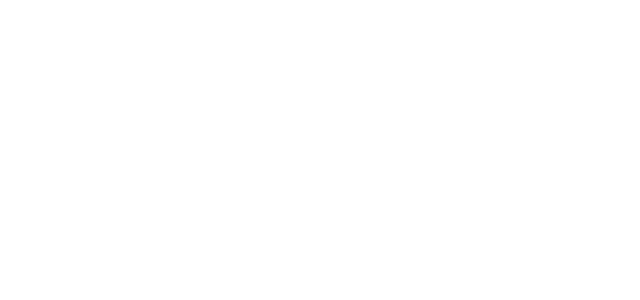
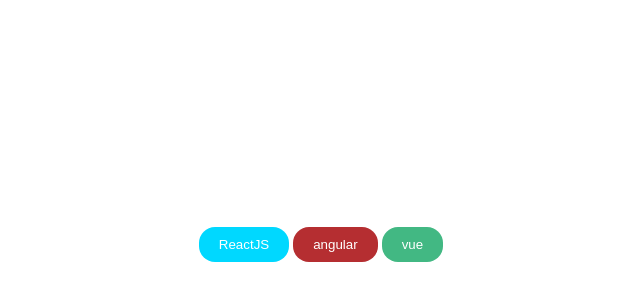
Before and after one commit to OneSignalDevelopers/OneSignal-React-NPM-Sample, a React (Create React App) app: page / in a window 1280 px wide. Shown: the part 156-456 px from the top of the page, without its empty margins (319-959 px from the left). Built offline with nearby package versions, Linux system fonts and the light colour scheme.

Commit message:
on Handle tag

```diff
--- a/src/App.css
+++ b/src/App.css
@@ -1,38 +1,31 @@
 .App {
   text-align: center;
+  height: 100vh;
+  display: flex;
+  align-items: center;
+  justify-content: center;
 }
 
-.App-logo {
-  height: 40vmin;
-  pointer-events: none;
+.btn {
+  border: none;
+  color: white;
+  padding: 10px 20px;
+  text-align: center;
+  text-decoration: none;
+  display: inline-block;
+  margin: 4px 2px;
+  cursor: pointer;
+  border-radius: 16px;
 }
 
-@media (prefers-reduced-motion: no-preference) {
-  .App-logo {
-    animation: App-logo-spin infinite 20s linear;
-  }
+.btn--react {
+  background-color: #00d8ff;
 }
 
-.App-header {
-  background-color: #282c34;
-  min-height: 100vh;
-  display: flex;
-  flex-direction: column;
-  align-items: center;
-  justify-content: center;
-  font-size: calc(10px + 2vmin);
-  color: white;
+.btn--angular {
+  background-color: #b52e31;
 }
 
-.App-link {
-  color: #61dafb;
+.btn--vue {
+  background-color: #42b883;
 }
-
-@keyframes App-logo-spin {
-  from {
-    transform: rotate(0deg);
-  }
-  to {
-    transform: rotate(360deg);
-  }
-}
--- a/src/App.js
+++ b/src/App.js
@@ -16,9 +16,15 @@
     });
   }, [OneSignal]);
 
+  const onHandleTag = (tag) => {
+    OneSignal.sendTag("tech", tag);
+  }
+
   return (
     <div className="App">
-
+        <button className="btn btn--react" onClick={()=>onHandleTag('react')}>ReactJS</button>
+        <button className="btn btn--angular" onClick={()=>onHandleTag('angular')}>angular</button>
+        <button className="btn btn--vue" onClick={()=>onHandleTag('vue')}>vue</button>
     </div>
   );
 }
```
